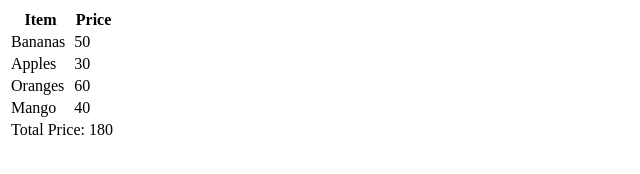
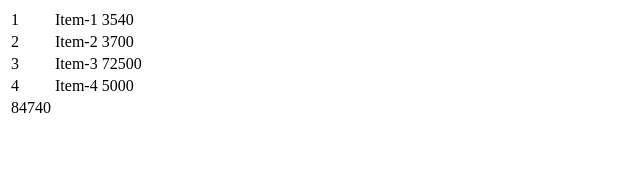
Before and after one commit to acciojob/grofers-checkout-2-shivamkr8227, a website: page main.html in a window 1280 px wide. Shown: the whole page, without its empty margins (0-640 px from the left). Drawn offline with Linux system fonts and the light colour scheme.

Commit message:
created a submission

```diff
--- a/main.html
+++ b/main.html
@@ -8,26 +8,26 @@
 
 <body>
 	<!-- the entire body must be written by student -->
-	<table id="groceryTable">
+	<table>
         <tr>
-      <th>Item</th>
-      <th>Price</th>
+            <td>1</td>
+            <td>Item-1</td>
+            <td data-ns-test="price">3540</td>
         </tr>
         <tr>
-      <td>Bananas</td>
-      <td data-ns-test="price">50</td>
+            <td>2</td>
+            <td>Item-2</td>
+            <td data-ns-test="price">3700</td>
         </tr>
         <tr>
-      <td>Apples</td>
-      <td data-ns-test="price">30</td>
+            <td>3</td>
+            <td>Item-3</td>
+            <td data-ns-test="price">72500</td>
         </tr>
         <tr>
-      <td>Oranges</td>
-      <td data-ns-test="price">60</td>
-    </tr>
-		<tr>
-      <td>Mango</td>
-      <td data-ns-test="price">40</td>
+            <td>4</td>
+            <td>Item-4</td>
+            <td data-ns-test="price">5000</td>
         </tr>
     </table>
     <script type="text/javascript" src="./script.js">
--- a/script.js
+++ b/script.js
@@ -1,33 +1,16 @@
 //your code here
+let table = document.querySelector("table");
+let priceList = document.querySelectorAll("[data-ns-test=price]");
+// console.log(priceList)
+let sum = 0;
+for(let i=0; i<priceList.length; i++){
+    sum += parseInt(priceList[i].innerText);
+}
+// console.log(sum)
 
-function calculateTotalPrice() {
-      var prices = document.querySelectorAll('[data-ns-test="price"]');
-      var total = 0;
-
-      // Iterate through each price element and sum the values
-      prices.forEach(function(priceElement) {
-        var price = parseInt(priceElement.innerText);
-        if(price){
-			total += price;
-		}
-
-
-      });
-
-      // Create a new row for displaying the total price
-      var table = document.getElementById('groceryTable');
-      var newRow = document.createElement('tr');
-      var totalCell = document.createElement('td');
-      totalCell.setAttribute('colspan', '2');
-      totalCell.textContent = 'Total Price: ' + total;
-      newRow.appendChild(totalCell);
-
-      // Set the data attribute for identifying the total element
-      totalCell.setAttribute('data-ns-test', 'grandTotal');
-
-      // Append the new row to the table
-      table.appendChild(newRow);
-    }
-
-    // Calculate the total price initially
-    calculateTotalPrice();
+let lastRow = document.createElement("tr");
+let tableData = document.createElement("td");
+tableData.setAttribute("data-ns-test", "grandTotal");
+tableData.innerText = sum;
+lastRow.appendChild(tableData);
+table.appendChild(lastRow);
```
Lines whose indentation alone changed are shown as unchanged.
